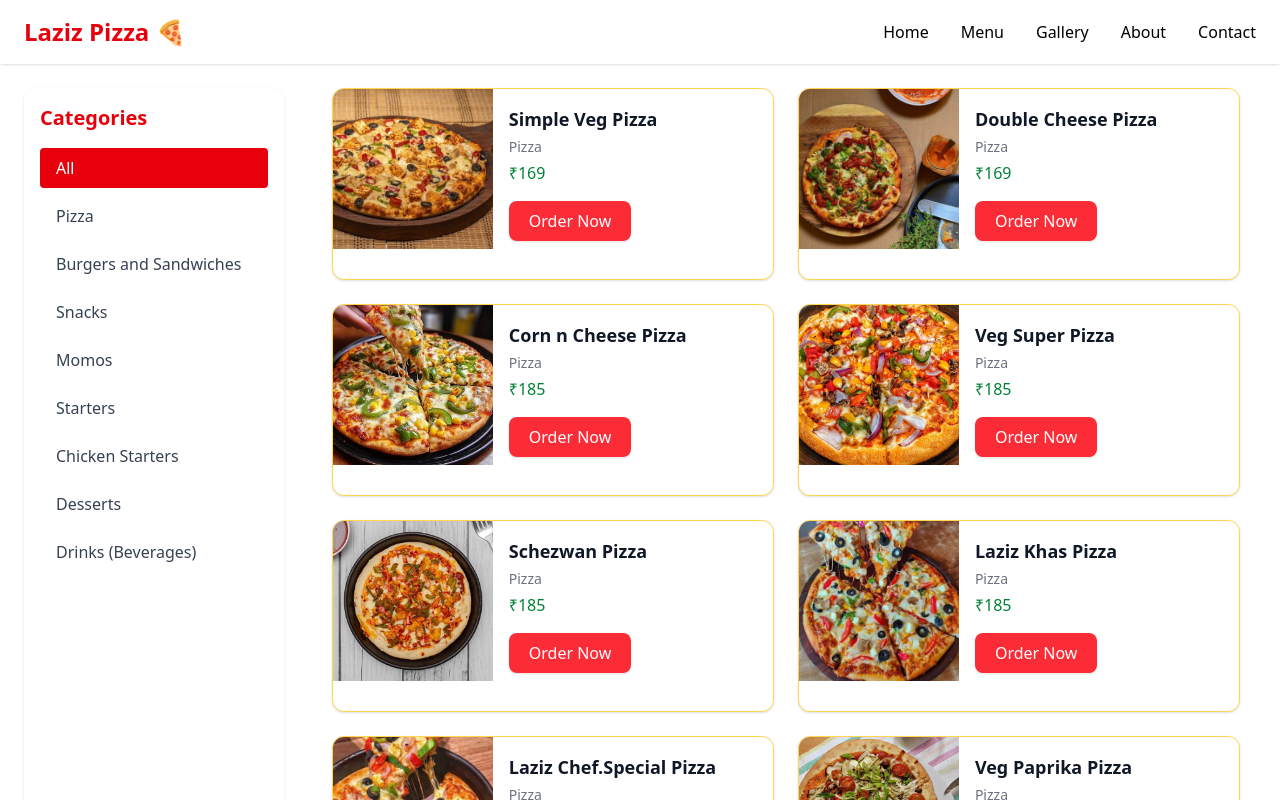
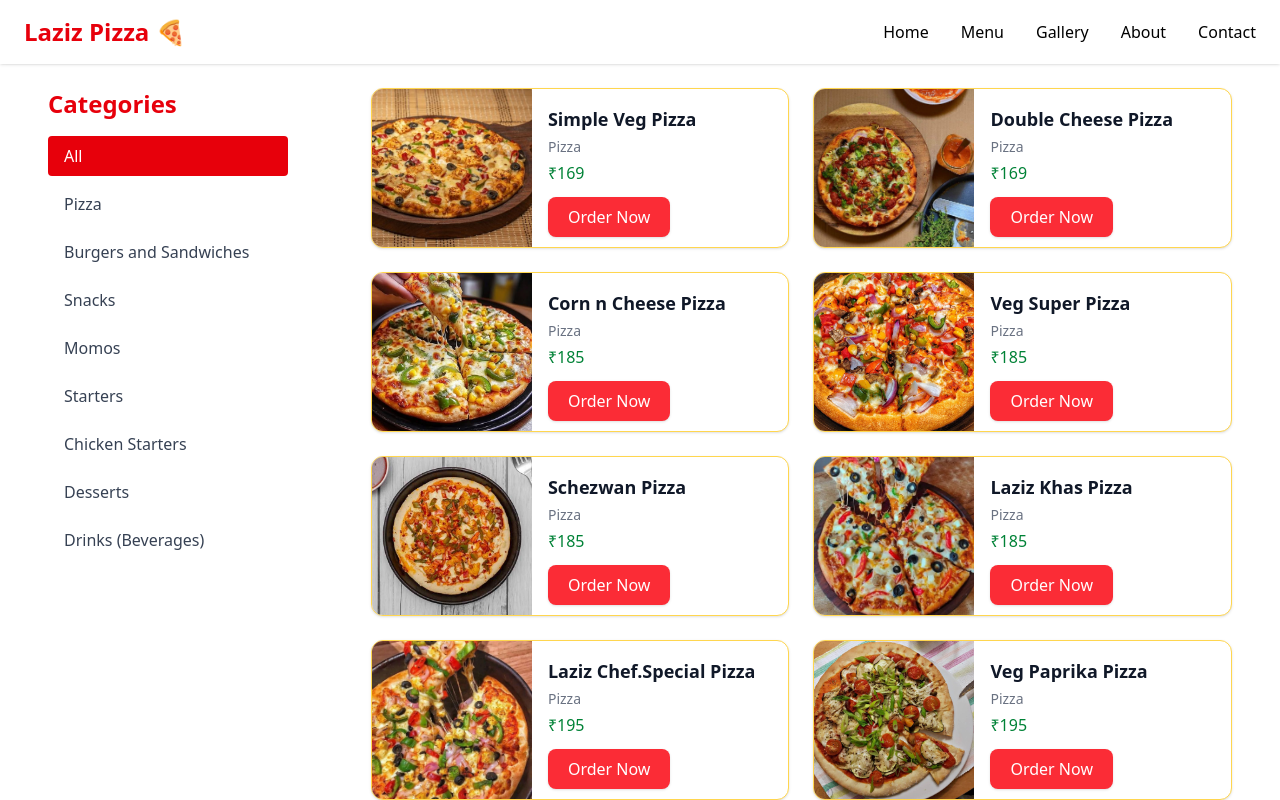
Before and after one commit to Arsk86shaikh/Portfolio_website, a React (Vite) app: page /menusection in a window 1280 px wide. Shown: the top 800 px of the page. Built offline with nearby package versions, Linux system fonts and the light colour scheme.

Commit message:
fixed menupages,menusection,categoryside

```diff
--- a/src/Components/Footer.jsx
+++ b/src/Components/Footer.jsx
@@ -54,7 +54,7 @@ export default function Footer() {
         <div className="mt-6 border-t border-white/20 pt-4 text-center text-sm text-white/70">
           <p>
             Designed & Developed by <span className="text-red-200 font-medium">
-              <a href="/terms" className="hover:text-yellow-300 underline transition-colors">
+              <a href="https://www.webtrio.in/" className="hover:text-yellow-300 underline transition-colors">
               WebTrio
               </a>
               </span>
--- a/src/Components/MenuSection.jsx
+++ b/src/Components/MenuSection.jsx
@@ -81,12 +81,12 @@ export default function Menu() {
     <motion.div
       key={pizza.name}
       variants={cardVariants}
-      className="flex bg-white rounded-xl shadow border hover:shadow-lg transition border-[#ffd64f] overflow-hidden"
+     className="flex w-auto h-40 bg-white rounded-xl shadow border border-[#ffd64f] hover:shadow-lg transition overflow-hidden"
     >
       <img
         src={pizza.img}
         alt={pizza.name}
-        className="w-40 h-40 object-cover"
+        className="w-40 h-full object-cover"
       />
       <div className="flex-1 p-4 text-left space-y-1">
         <h3 className="text-lg sm:text-xl font-semibold text-gray-900">
@@ -99,7 +99,7 @@ export default function Menu() {
         <motion.button
           whileHover={{ scale: 1.06 }}
           whileTap={{ scale: 0.97 }}
-          className="mt-3 px-5 py-2 bg-red-500 text-white font-medium rounded-lg shadow hover:bg-red-600 transition"
+          className="mt-1 px-5 py-2 bg-red-500 text-white font-medium rounded-lg shadow hover:bg-red-600 transition"
         >
           Order
         </motion.button>
--- a/src/Menusection/CategorySidebar.jsx
+++ b/src/Menusection/CategorySidebar.jsx
@@ -5,10 +5,10 @@ export default function CategorySidebar({ categories, selected, setSelected }) {
   const [showDropdown, setShowDropdown] = useState(false);
 
   return (
-    <aside className="w-full md:w-1/4 bg-white shadow rounded-xl p-4">
+    <aside >
       {/* Header with toggle icon */}
-      <div className="flex items-center justify-between md:block">
-        <h2 className="text-xl font-semibold text-red-600 mb-2 md:mb-4">Categories</h2>
+      <div className=" w-auto flex items-center justify-between md:block">
+        <h2 className="text-2xl font-semibold text-red-600 mb-2 md:mb-4">Categories</h2>
 
         {/* Toggle button only for mobile */}
         <button
@@ -28,7 +28,7 @@ export default function CategorySidebar({ categories, selected, setSelected }) {
                 setSelected(cat);
                 setShowDropdown(false); // Auto close dropdown on mobile
               }}
-              className={`block w-full text-left px-4 py-2 rounded transition font-medium ${
+              className={`block w-60 text-left px-4 py-2 rounded transition font-medium ${
                 selected === cat
                   ? "bg-red-600 text-white"
                   : "hover:bg-gray-200 text-gray-700"
--- a/src/Menusection/page.jsx
+++ b/src/Menusection/page.jsx
@@ -103,39 +103,46 @@ export default function MenuPage() {
 
   return (
     <section className="min-h-screen p-6">
-      <div className="max-w-7xl mx-auto flex flex-col md:flex-row gap-8">
-
+    <div className="max-w-8xl mx-auto flex flex-col md:flex-row gap-8 px-6">
+  {/* Sticky Sidebar */}
+  <div className="md:w-75 w-full md:sticky md:top-20 h-fit">
     <CategorySidebar
       categories={categories}
       selected={selected}
       setSelected={setSelected}
     />
+  </div>
 
+  {/* Main Content Area */}
+  <div className="md:w-3/4 w-full">
+    {/* Render your filtered product list or other main content here */}
     <motion.main
       variants={containerVariants}
       initial="hidden"
       animate="visible"
-          className="max-w-6xl mx-auto grid grid-cols-1 md:grid-cols-2 gap-6 px-4"
+      className="grid grid-cols-1 md:grid-cols-2 gap-6"
     >
       {filtered.map((product) => (
         <motion.div
           key={product.id}
           variants={cardVariants}
-              className="flex h-48 bg-white rounded-xl shadow border hover:shadow-lg transition border-[#ffd64f] overflow-hidden"
+          className="flex w-auto h-40 bg-white rounded-xl shadow border border-[#ffd64f] hover:shadow-lg transition overflow-hidden"
         >
           <img
             src={product.img}
             alt={product.name}
-                className="w-40 h-40 object-cover"
+            className="w-40 h-full object-cover"
           />
-              <div className="flex-1 p-4 text-left space-y-1">
+          <div className="flex-1 p-4 text-left flex flex-col justify-between">
+            <div className="space-y-1">
               <h3 className="text-lg font-semibold text-gray-900">{product.name}</h3>
               <p className="text-gray-500 text-sm">{product.category}</p>
               <div className="text-green-700 font-medium">₹{product.price}</div>
+            </div>
             <motion.button
               whileHover={{ scale: 1.06 }}
               whileTap={{ scale: 0.97 }}
-                  className="mt-3 px-5 py-2 bg-red-500 text-white font-medium rounded-lg shadow hover:bg-red-600 transition"
+              className="mt-3 px-5 py-2 bg-red-500 text-white font-medium rounded-lg shadow hover:bg-red-600 transition w-fit"
             >
               Order Now
             </motion.button>
@@ -144,6 +151,8 @@ export default function MenuPage() {
       ))}
     </motion.main>
   </div>
+</div>
+
     </section>
   );
 }
```
Lines whose indentation alone changed are shown as unchanged.
